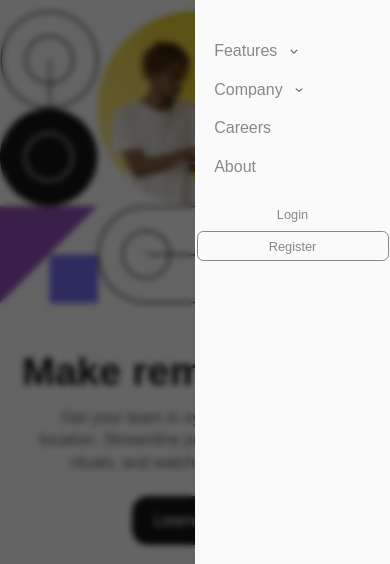
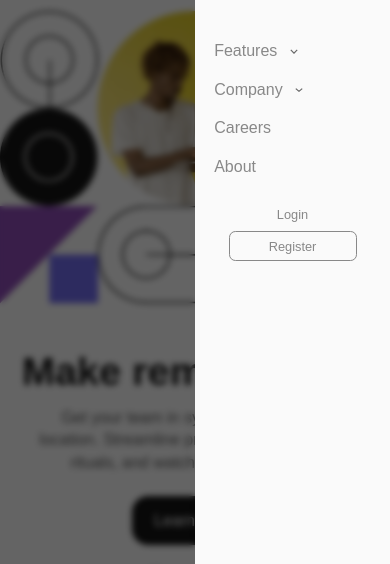
Before and after one commit to steffano-da-cruz/intro-section-with-dropdown-navigation, a plain HTML site: page index.html in a window 390 px wide. Both pictures are taken after a click on the element 353 px from the left and 31 px from the top of the page. Shown: the part 59-623 px from the top of the page. Drawn offline with nearby package versions, Linux system fonts and the light colour scheme.

Commit message:
Add files via upload

```diff
--- a/css/queries.css
+++ b/css/queries.css
@@ -252,6 +252,10 @@
   .hero-featured-list img {
     width: 19.6rem;
   }
+
+  .show-menu .menu-buttons {
+    width: 40rem;
+  }
 }
 
 /* 368px */
```
